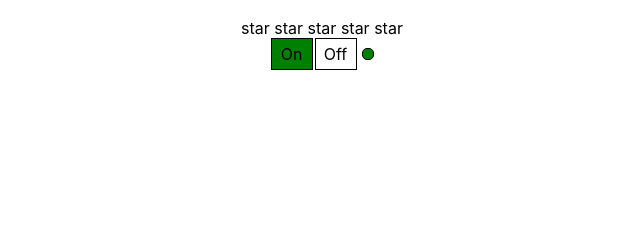
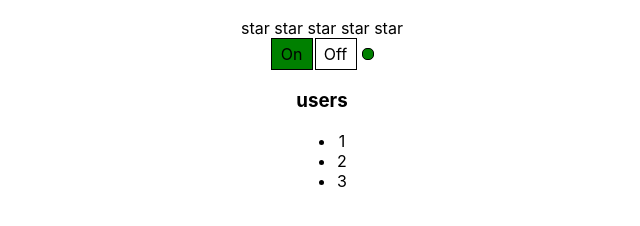
Before and after one commit to faceless49/practice, a React (Create React App) app: page / in a window 1280 px wide. Shown: the part 138-364 px from the top of the page, without its empty margins (318-958 px from the left). Built offline with nearby package versions, Linux system fonts and the light colour scheme.

Commit message:
add useReducer for uncontrolled accordion

```diff
--- a/src/App.tsx
+++ b/src/App.tsx
@@ -1,48 +1,40 @@
-import React, {useState} from 'react';
-import './App.css';
-import {Accordion,} from './components/Accordion/Accordion';
-import {Rating, RatingValueType} from './components/Rating/Rating';
-import {OnOff} from './components/OnOff/OnOff';
-
-
-
-
-
+import React, { useState } from "react";
+import "./App.css";
+import { Accordion } from "./components/Accordion/Accordion";
+import { Rating, RatingValueType } from "./components/Rating/Rating";
+import { OnOff } from "./components/OnOff/OnOff";
+import { UncontrolledAccordion } from "./components/UncontrolledAccordion/UncontrolledAccordion";
 
 function App() {
   // const [value, setValue] = useState<0 | 1 | 2 | 3 | 4 | 5>(0)
 
-
-  let [ratingValue, setRatingValue] = useState<RatingValueType>(0)
-  let [accordionCollapsed, setAccordionCollapsed] = useState<boolean>(false)
-  let [on, setOn] = useState<boolean>(true)
+  let [ratingValue, setRatingValue] = useState<RatingValueType>(0);
+  let [accordionCollapsed, setAccordionCollapsed] = useState<boolean>(false);
+  let [on, setOn] = useState<boolean>(true);
   const onClick = (value: any) => {
     //code
-  }
-  const items = [{title: 'Dima', value: 1},
-    {title: 'Valera', value: 2},
-    {title: 'Artem', value: 3},
-    {title: 'Viktor', value: 4},
-    ]
+  };
+  const items = [
+    { title: "Dima", value: 1 },
+    { title: "Valera", value: 2 },
+    { title: "Artem", value: 3 },
+    { title: "Viktor", value: 4 }
+  ];
 
   return (
     <div className="App">
       <Accordion
         items={items}
         onClick={onClick}
-        titleValue={'Controlled menu'}
+        titleValue={"Controlled menu"}
         collapsed={accordionCollapsed}
-        onChange={() => setAccordionCollapsed(!accordionCollapsed)}/>
-      <Rating
-        value={ratingValue}
-        onClick={setRatingValue}/>
-      <OnOff
-        on={on}
-        onChange={(on) => setOn(on)}/>
-
+        onChange={() => setAccordionCollapsed(!accordionCollapsed)}
+      />
+      <Rating value={ratingValue} onClick={setRatingValue} />
+      <OnOff on={on} onChange={(on) => setOn(on)} />
+      <UncontrolledAccordion titleValue={"users"} />
     </div>
   );
 }
 
-
 export default App;
--- a/src/components/UncontrolledAccordion/UncontrolledAccordion.tsx
+++ b/src/components/UncontrolledAccordion/UncontrolledAccordion.tsx
@@ -1,10 +1,30 @@
-import React, {useState} from 'react';
+import React, { useReducer, useState } from "react";
 
 type AccordionPropsType = {
-  titleValue: string,
+  titleValue: string;
   // collapsed: boolean
-}
+};
+// ** Lesson 15 Reducers
+type ActionType = {
+  type: string;
+};
+
+const reducer = (state: boolean, action: ActionType) => {
+  console.log("Reducer start");
+  console.log(state);
+  console.log(action);
+  console.log("Reducer END");
+
+  if (action.type === "TOGGLE-COLLAPSED") {
+    return !state;
+  }
+
+  return state;
+};
+
 export function UncontrolledAccordion(props: AccordionPropsType) {
+  console.log("UncontrolledAccordion render");
+
   // ** lesson 7
   // let [collapsed, setCollapsed] = useState(false)
   //
@@ -20,36 +40,54 @@ export function UncontrolledAccordion(props: AccordionPropsType) {
   //   </div>
   // )
 
-  let [collapsed, setCollapsed] = useState(false)
-
+  //* lesson 15 use Reducer  let [collapsed, setCollapsed] = useState(false);
+  let [collapsed, dispatch] = useReducer(reducer, false);
 
   return (
     <div>
+      {/* <AccordionTitle
+        title={props.titleValue}
+        onClick={() => {
+          setCollapsed(!collapsed);
+        }} */}
       <AccordionTitle
-        title={props.titleValue} onClick={ () => {setCollapsed(!collapsed)}}/> {/* Здесь мы передаем
+        title={props.titleValue}
+        onClick={() => {
+          dispatch({ type: "TOGGLE-COLLAPSED" });
+        }}
+      />{" "}
+      {/* Здесь мы передаем
          тайтлу колбек, чтобы можно было вызывать из компоненты тайтл*/}
-
-      {!collapsed && <AccordionBody/>}
+      {!collapsed && <AccordionBody />}
     </div>
-  )
+  );
 }
 
 type AccordionTitlePropsType = {
-  title: string
-  onClick: () => void // * Типизируем здесь колбек
-}
+  title: string;
+  onClick: () => void; // * Типизируем здесь колбек
+};
 
 function AccordionTitle(props: AccordionTitlePropsType) {
-
-  return <h3 onClick={ () => {props.onClick() } }>{props.title}</h3>
+  return (
+    <h3
+      onClick={() => {
+        props.onClick();
+      }}
+    >
+      {props.title}
+    </h3>
+  );
 }
 
 function AccordionBody() {
-  return <ul>
-    <li>1</li>
-    <li>2</li>
-    <li>3</li>
-  </ul>
+  return (
+    <ul>
+      <li>1</li>
+      <li>2</li>
+      <li>3</li>
+    </ul>
+  );
 }
 
 // ? Алгоритм
```
